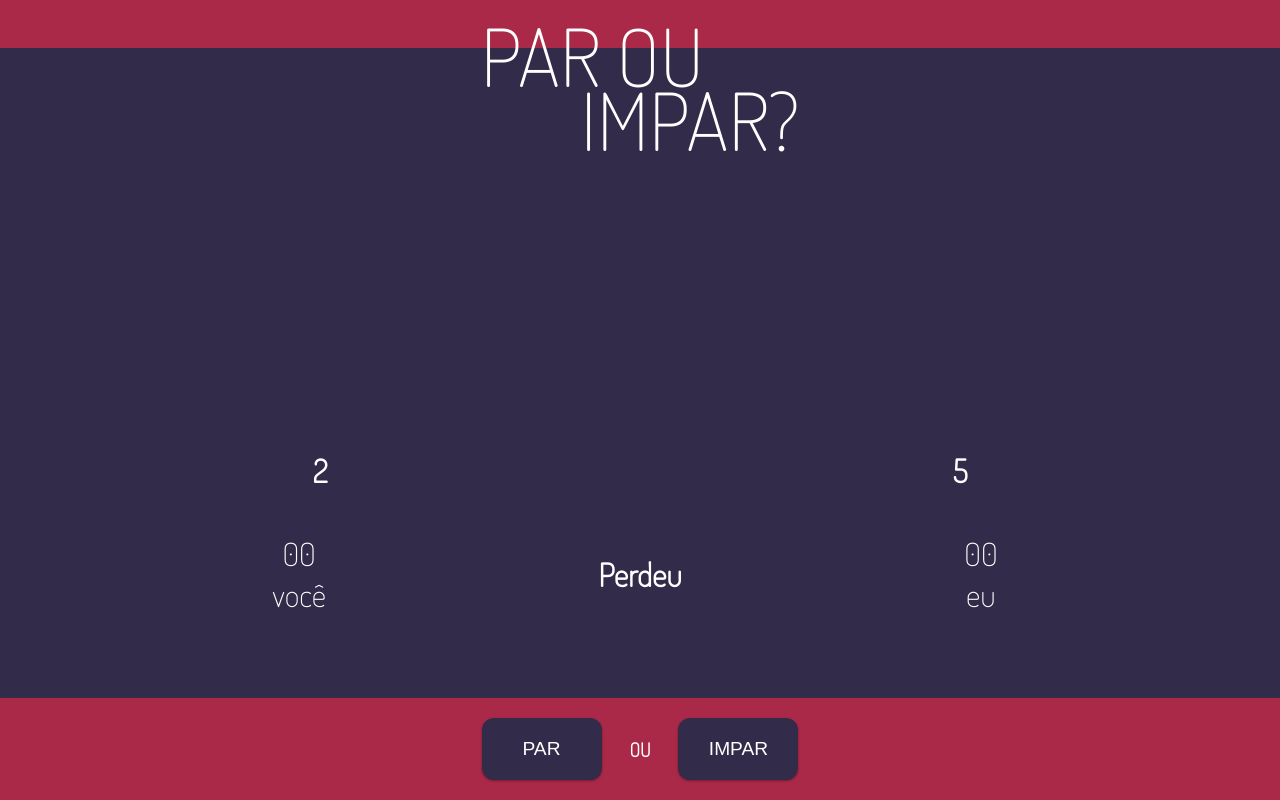
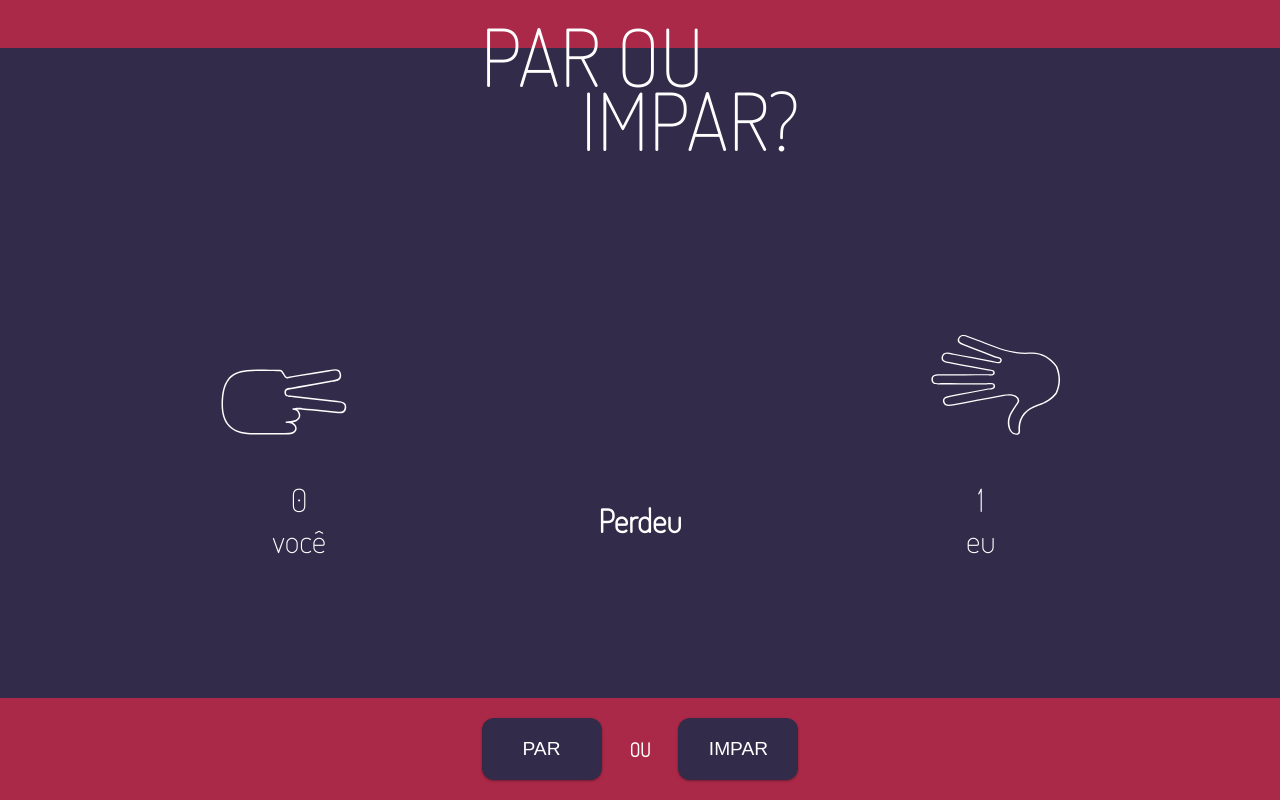
Before and after one commit to baltazarparra/par-ou-impar, a website: page index.html in a window 1280 px wide. Both pictures are taken after a click on the button "PAR". Drawn offline with Linux system fonts and the light colour scheme.

Commit message:
First release

```diff
--- a/index.html
+++ b/index.html
@@ -21,14 +21,14 @@
         </div>
         <div class="score">
             <div class="score-you">
-                <p data-js="scoreYou">00</p>
+                <p data-js="scoreYou">0</p>
                 <p>você</p>
             </div>
             <span>
                 <h1 data-js="statusTitle">Jogue!</h1>
             </span>
             <div class="score-cpu">
-                <p data-js="scoreCpu">00</p>
+                <p data-js="scoreCpu">0</p>
                 <p>eu</p>
             </div>
         </div>
--- a/main.js
+++ b/main.js
@@ -13,6 +13,8 @@
     var $statusTitle = document.querySelector('[data-js="statusTitle"]');
 
     var app = (function appController() {
+        var userScore = 0;
+        var cpuScore = 0;
         return {
             init: function init() {
                 this.initEvents();
@@ -34,39 +36,45 @@
             handleResult: function handleResult(cpuChoice, userChoice, result) {
                 if (userChoice === 2 && result % 2 == 0) {
                     $statusTitle.textContent = 'Ganhou';
+                    userScore += 1;
                     app.winHandle(cpuChoice, userChoice, result);
                 } else if (userChoice === 2 && result % 2 != 0) {
                     $statusTitle.textContent = 'Perdeu';
+                    cpuScore += 1;
                     app.looseHandle(cpuChoice, userChoice, result);
                 } else if (userChoice === 1 && result % 2 != 0) {
                     $statusTitle.textContent = 'Ganhou';
+                    userScore += 1;
                     app.winHandle(cpuChoice, userChoice, result);
                 } else {
                     $statusTitle.textContent = 'Perdeu';
+                    cpuScore += 1;
                     app.looseHandle(cpuChoice, userChoice, result);
                 }
+                $scoreYou.textContent = userScore;
+                $scoreCpu.textContent = cpuScore;
             },
 
             winHandle: function winHandle(cpuChoice, userChoice, result) {
                 $handsYou.textContent = '';
                 $handsCpu.textContent = '';
-                var $text = document.createElement('h1');
-                var $text2 = document.createElement('h1');
-                $text.textContent = userChoice;
-                $text2.textContent = cpuChoice;
-                $handsYou.appendChild($text);
-                $handsCpu.appendChild($text2);
+                var $yourChoiceImg = document.createElement('img');
+                var $cpuChoiceImg = document.createElement('img');
+                $yourChoiceImg.setAttribute('src', 'svgs/' + userChoice + '.svg');
+                $cpuChoiceImg.setAttribute('src', 'svgs/' + cpuChoice + '.svg');
+                $handsYou.appendChild($yourChoiceImg);
+                $handsCpu.appendChild($cpuChoiceImg);
             },
 
             looseHandle: function looseHandle(cpuChoice, userChoice, result) {
                 $handsYou.textContent = '';
                 $handsCpu.textContent = '';
-                var $text = document.createElement('h1');
-                var $text2 = document.createElement('h1');
-                $text.textContent = userChoice;
-                $text2.textContent = cpuChoice;
-                $handsYou.appendChild($text);
-                $handsCpu.appendChild($text2);
+                var $yourChoiceImg = document.createElement('img');
+                var $cpuChoiceImg = document.createElement('img');
+                $yourChoiceImg.setAttribute('src', 'svgs/' + userChoice + '.svg');
+                $cpuChoiceImg.setAttribute('src', 'svgs/' + cpuChoice + '.svg');
+                $handsYou.appendChild($yourChoiceImg);
+                $handsCpu.appendChild($cpuChoiceImg);
             }
         };
     })();
--- a/style.css
+++ b/style.css
@@ -76,7 +76,7 @@ body {
 }
 
 .hands {
-    flex: 3;
+    flex: 2;
     display: flex;
     flex-direction: row;
     align-items: flex-end;
@@ -87,8 +87,8 @@ body {
     text-align: center;
     padding: 20px;
     img {
-        max-width: 60px;
-        padding: 20px;
+        max-width: 100%;
+        padding: 20px 0;
     }
 }
 
@@ -97,8 +97,8 @@ body {
     text-align: center;
     padding: 20px;
     img {
-        max-width: 60px;
-        padding: 20px;
+        max-width: 100%;
+        padding: 20px 0;
     }
 }
 
@@ -157,3 +157,7 @@ body {
         box-shadow: 0 14px 28px rgba(0,0,0,0.25), 0 10px 10px rgba(0,0,0,0.22);
     }
 }
+
+.hands-cpu img {
+    transform: rotate(180deg);
+}
```
Also changed, not shown: style.min.css, svgs/1.svg (added), svgs/2.svg (added), svgs/3.svg (added), svgs/4.svg (added), svgs/5.svg (added).
